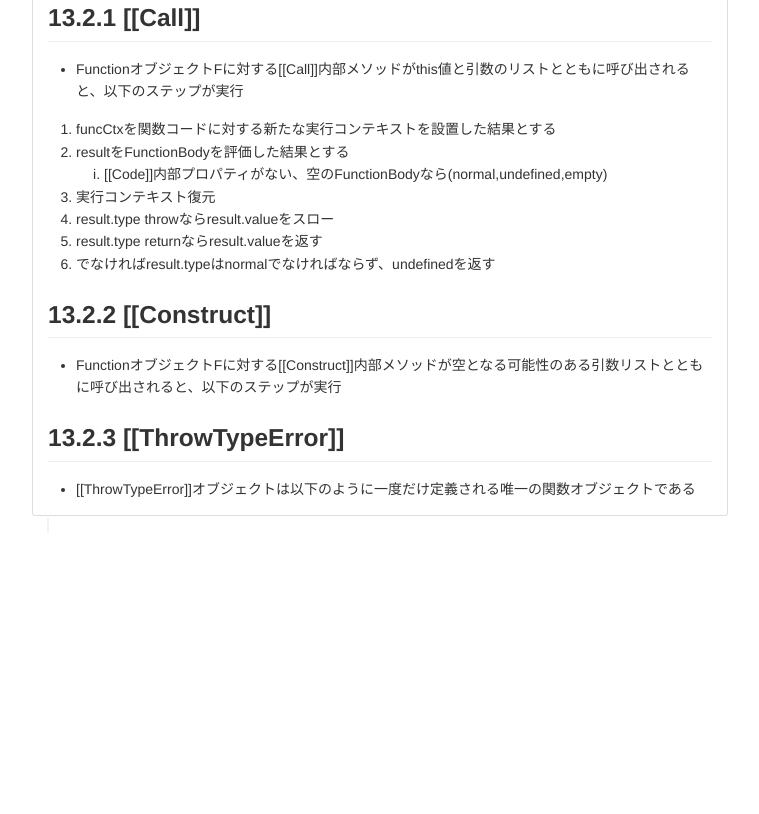
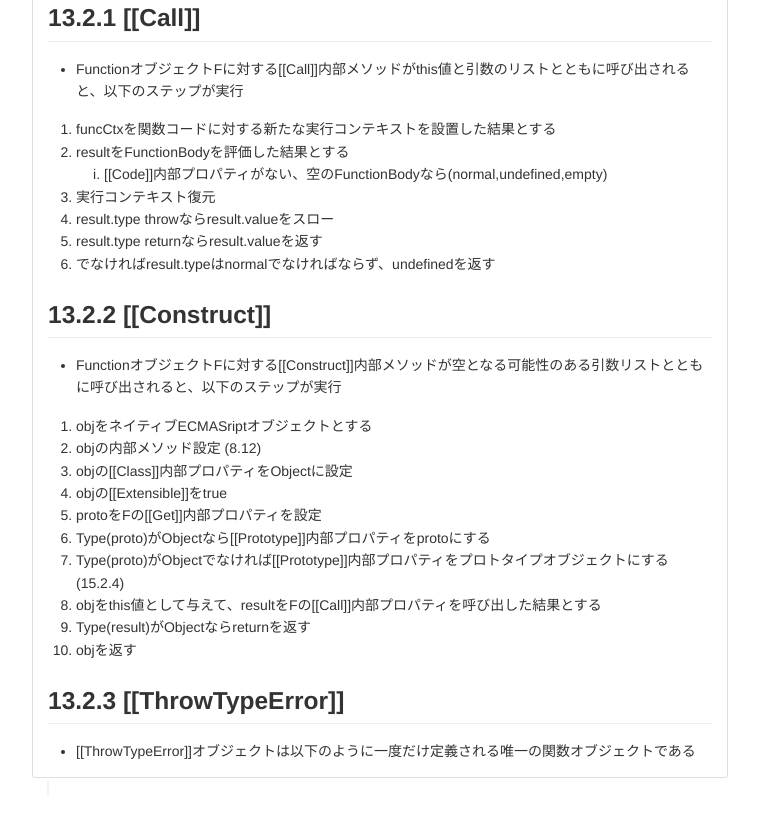
Before and after one commit to shigemk2/ECMA_262_14, a plain HTML site: page index.html in a window 1280 px wide. Shown: the part 2785-3599 px from the top of the page, without its empty margins (182-941 px from the left). Before the commit the page ends 3336 px from the top, so only its background shows below. Drawn offline with Linux system fonts and the light colour scheme.

Commit message:
13.2.2 html

```diff
--- a/index.html
+++ b/index.html
@@ -202,8 +202,21 @@ FunctionBody :
 <h2>13.2.2 [[Construct]]</h2>
 
 <ul>
-<li>FunctionオブジェクトFに対する[[Construct]]内部メソッドが空となる可能性のある引数リストとともに呼び出されると、以下のステップが実行</li>
+<li><p>FunctionオブジェクトFに対する[[Construct]]内部メソッドが空となる可能性のある引数リストとともに呼び出されると、以下のステップが実行</p></li>
 </ul>
+
+<ol>
+<li>objをネイティブECMASriptオブジェクトとする</li>
+<li>objの内部メソッド設定 (8.12)</li>
+<li>objの[[Class]]内部プロパティをObjectに設定</li>
+<li>objの[[Extensible]]をtrue</li>
+<li>protoをFの[[Get]]内部プロパティを設定</li>
+<li>Type(proto)がObjectなら[[Prototype]]内部プロパティをprotoにする</li>
+<li>Type(proto)がObjectでなければ[[Prototype]]内部プロパティをプロトタイプオブジェクトにする (15.2.4)</li>
+<li>objをthis値として与えて、resultをFの[[Call]]内部プロパティを呼び出した結果とする</li>
+<li>Type(result)がObjectならreturnを返す</li>
+<li>objを返す</li>
+</ol>
 
 <h2>13.2.3 [[ThrowTypeError]]</h2>
 
```
